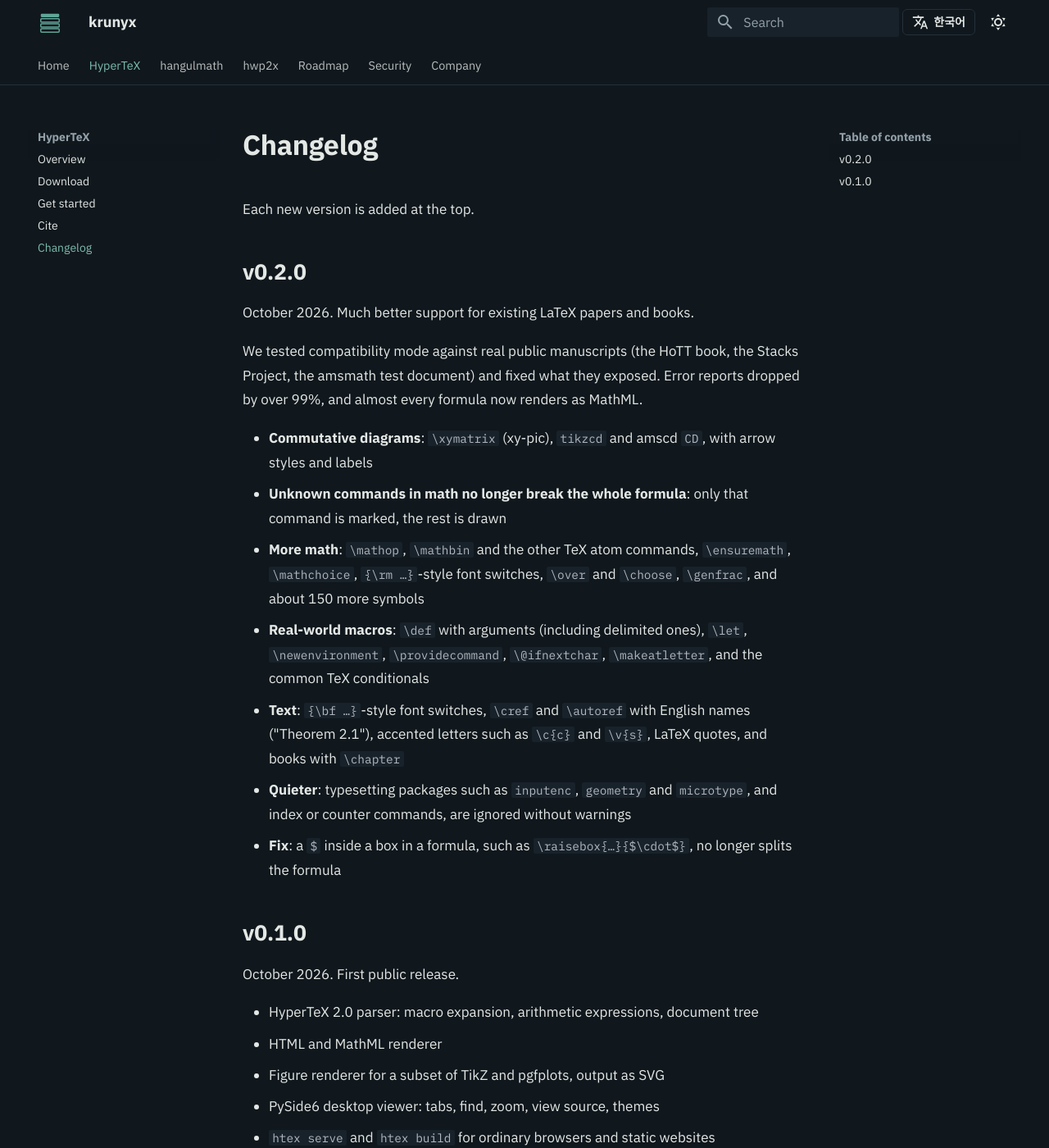
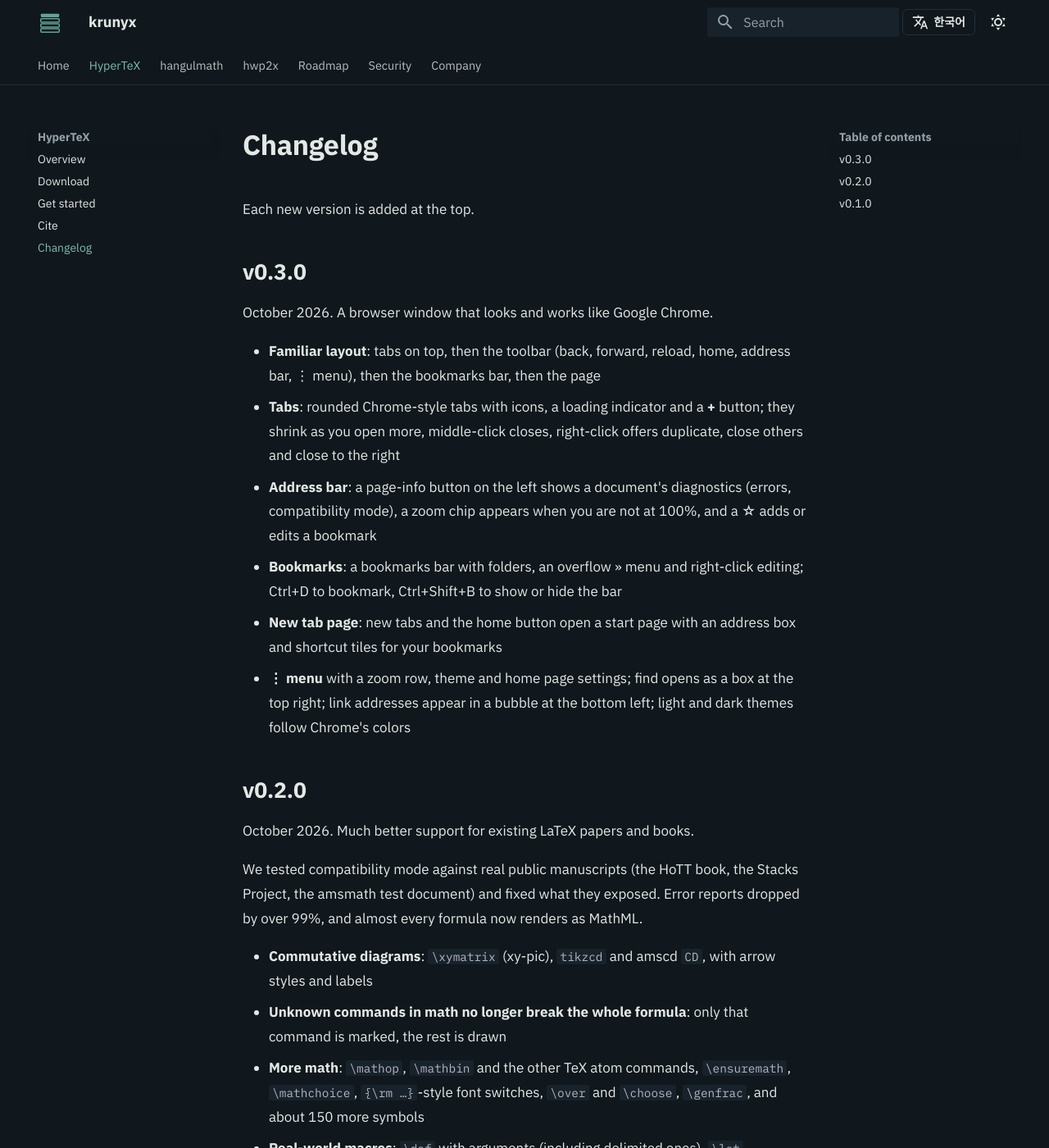
Before and after one commit to krunyx/krunyx.com, an MkDocs documentation site: the page built from docs/hypertex/changelog.md, in a window 1280 px wide and 1400 px high. Shown: the whole window at 82% size. Built offline with MkDocs 1.6.1 and Material for MkDocs 9.7.7, drawn with Linux system fonts in a browser that asks for light colours.

Commit message:
HyperTeX v0.3.0: 버전, 변경 기록, 인용, 다운로드 링크, 뷰어 안내 갱신
Co-Authored-By: Claude Opus 5.5 <noreply@anthropic.com>
Claude-Session: https://claude.ai/code/session_012fdPH5ZmHytyJoitHmPnms

```diff
--- a/docs/hypertex/changelog.md
+++ b/docs/hypertex/changelog.md
@@ -1,6 +1,23 @@
 # Changelog
 
 Each new version is added at the top.
+
+## v0.3.0 { #v0-3-0 }
+
+October 2026. A browser window that looks and works like Google Chrome.
+
+- **Familiar layout**: tabs on top, then the toolbar (back, forward, reload, home, address bar, ⋮ menu),
+  then the bookmarks bar, then the page
+- **Tabs**: rounded Chrome-style tabs with icons, a loading indicator and a **+** button; they shrink
+  as you open more, middle-click closes, right-click offers duplicate, close others and close to the right
+- **Address bar**: a page-info button on the left shows a document's diagnostics (errors, compatibility mode),
+  a zoom chip appears when you are not at 100%, and a ☆ adds or edits a bookmark
+- **Bookmarks**: a bookmarks bar with folders, an overflow » menu and right-click editing;
+  Ctrl+D to bookmark, Ctrl+Shift+B to show or hide the bar
+- **New tab page**: new tabs and the home button open a start page with an address box and shortcut tiles
+  for your bookmarks
+- **⋮ menu** with a zoom row, theme and home page settings; find opens as a box at the top right;
+  link addresses appear in a bubble at the bottom left; light and dark themes follow Chrome's colors
 
 ## v0.2.0 { #v0-2-0 }
 
--- a/mkdocs.yml
+++ b/mkdocs.yml
@@ -82,7 +82,7 @@ extra_javascript:
 extra:
   generator: false
   hypertex:
-    version: "0.2.0"
+    version: "0.3.0"
     releases: https://github.com/krunyx/hypertex/releases/latest
   social:
     - icon: fontawesome/brands/github
```
Also changed, not shown: docs/hypertex/cite.md (+1 -1 lines), docs/hypertex/download.md (+8 -8 lines), docs/hypertex/getting-started.md (+14 -2 lines), docs/hypertex/index.md (+1 -1 lines).
